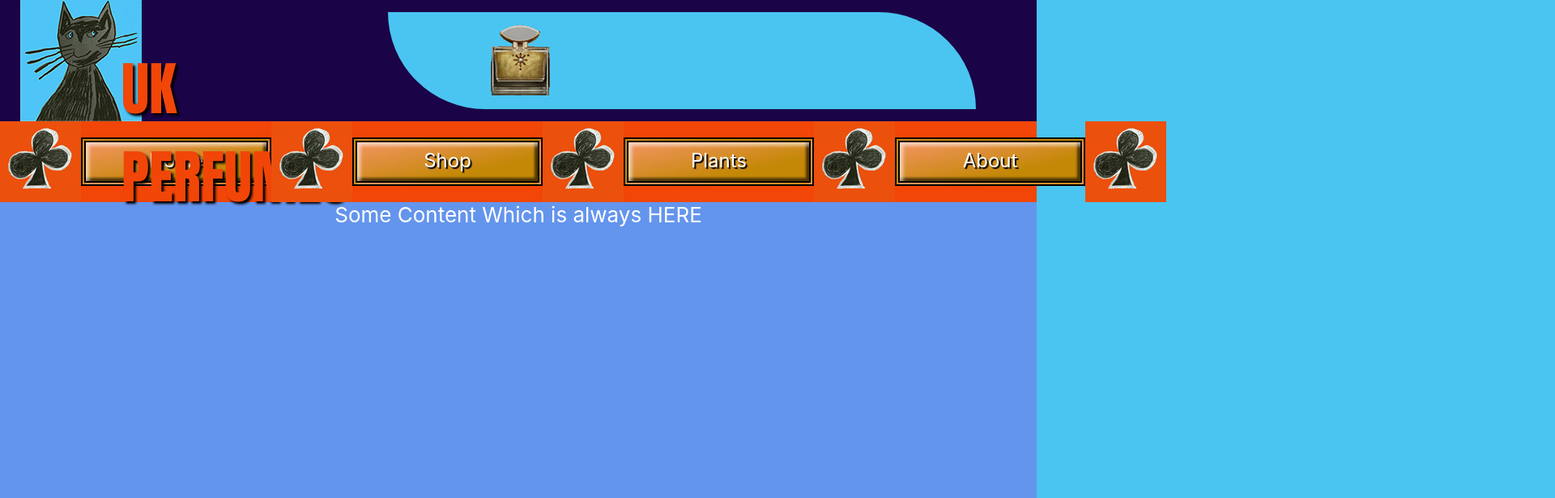
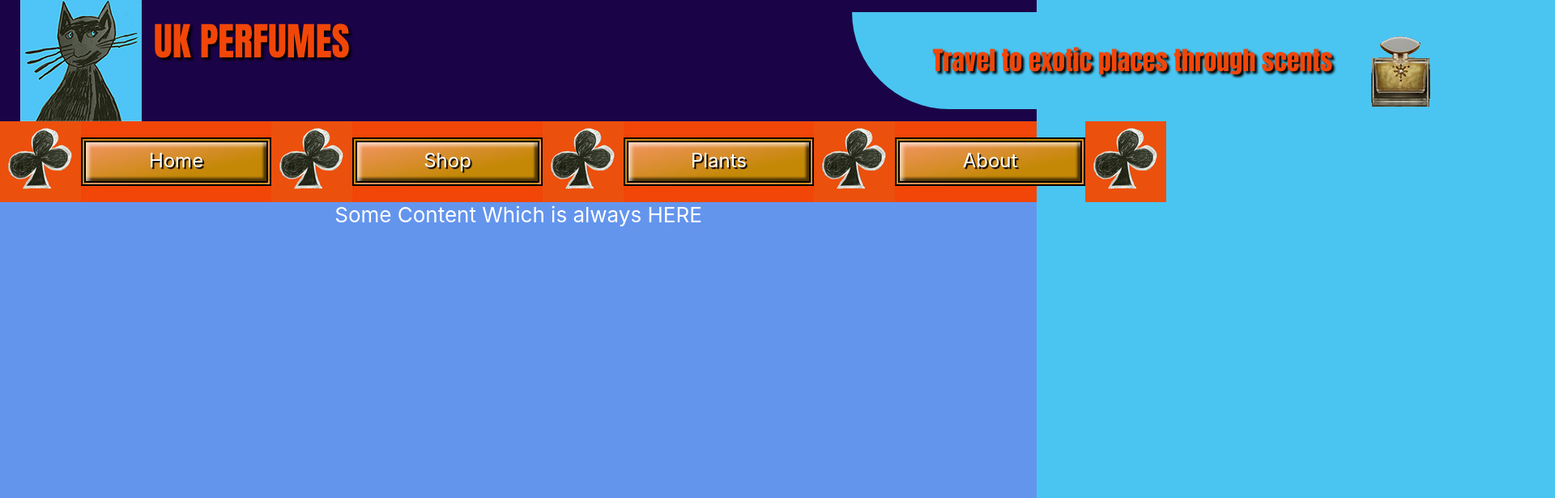
Before and after one commit to GiacomoSorbi/UrsulaKesek-module-ii, a React (Create React App) app: page / in a window 1280 px wide. Shown: the top 616 px of the page at 81% size, 1920 px wide, since content can reach past the window. Built offline with nearby package versions, Linux system fonts and the light colour scheme.

Commit message:
edited header index and css

```diff
--- a/src/components/Header/Header.css
+++ b/src/components/Header/Header.css
@@ -11,12 +11,13 @@
 }
 h1 {
   color: rgb(241, 70, 8);
-  font-size: 4.5em;
+  font-size: 3em;
   text-shadow: 3px 3px 3px #000;
   font-family: Impact, Haettenschweiler, "Arial Narrow Bold", sans-serif;
   z-index: 1;
   position: relative;
-  top:55px;
+  top:15px;
+  left:40px;
 }
 .box1{
   width:800px;
@@ -26,19 +27,36 @@ h1 {
   border-radius:0px 170px 0px 170px ;
   position: relative;
   top:15px;
+  left:60px;
+  animation-name:slide ;
+  animation-duration:5s ;
+  animation-iteration-count: 4;
+  animation-direction: alternate;
 }
+@keyframes slide
+  {
+  from{
+      transform:translateX(0px);
+  }
+  to{
+    transform: translateX(600px);
+  }
+
+  }
+
 .pb75{
   position: relative;
-  right:600px;
-  top:30px;
+  left:640px;
+  bottom:20px;
   z-index: 1;
-  animation:slide infinite 10s linear;
 }
-@keyframes slide{
-  from {
-    transform: translate(0px 0px);
+  .exotic{
+    color: rgb(241, 70, 8);
+    font-family: Impact, Haettenschweiler, "Arial Narrow Bold", sans-serif;
+    font-size:2em ;
+    text-shadow: 3px 3px 3px #000;
+    position: relative;
+    left:100px;
+    top:35px;
+
   }
-  to{
-    transform: translate(1250px 0px);
-  }
-}
--- a/src/components/Header/index.jsx
+++ b/src/components/Header/index.jsx
@@ -8,10 +8,10 @@ const Header = () => (
     <div className="header">
       <img className="blue" src={BlueCat} alt="blue-cat" />
       <h1>UK PERFUMES</h1>
-      <div className="box1"></div>
-      <div>
+      <div className="box1">
+      <p className="exotic">Travel to exotic places through scents</p>
       <img className="pb75" src={pb75} alt="small-squat-perfume-bottle" />
-    </div>
+      </div>
     </div>
   </>
 );
```
